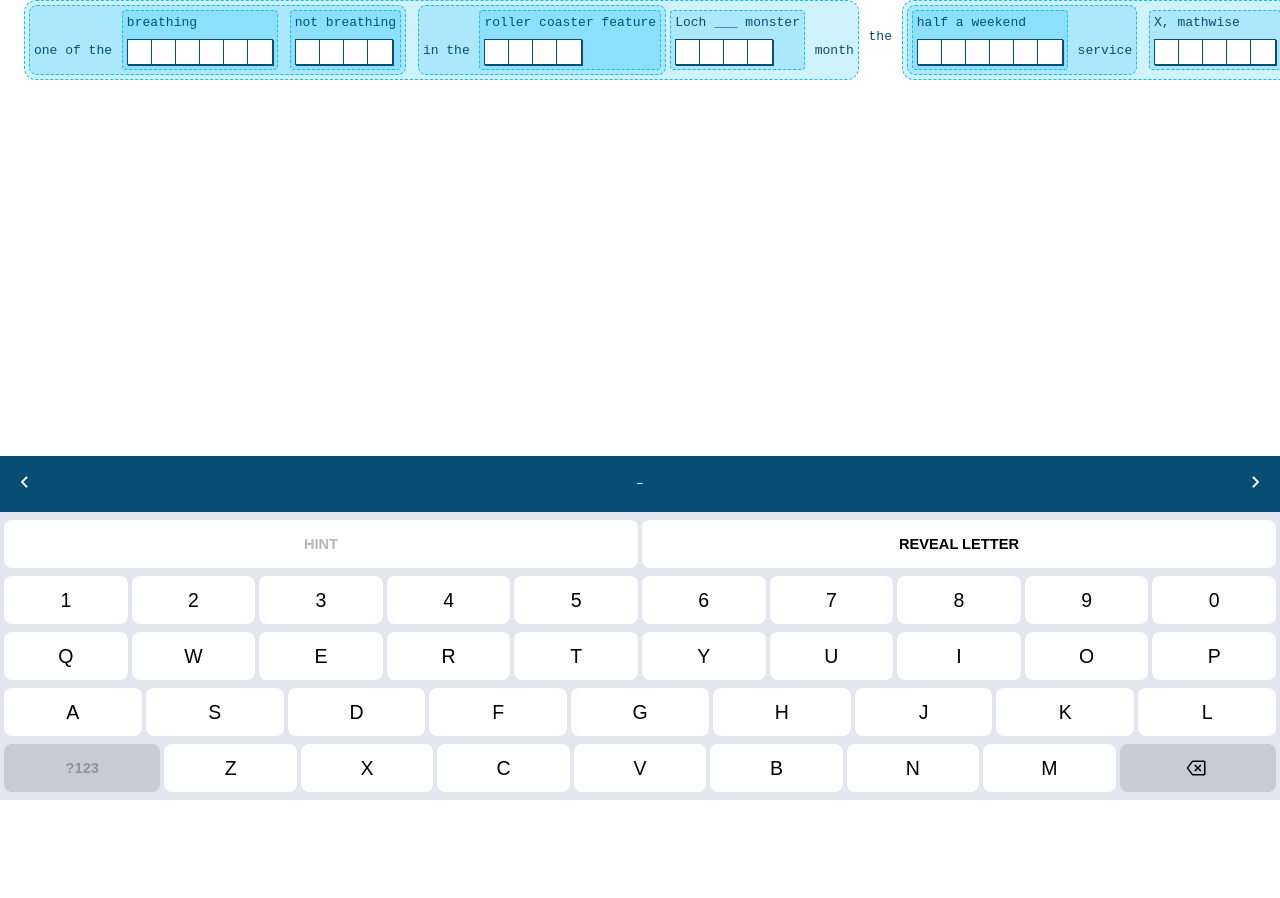
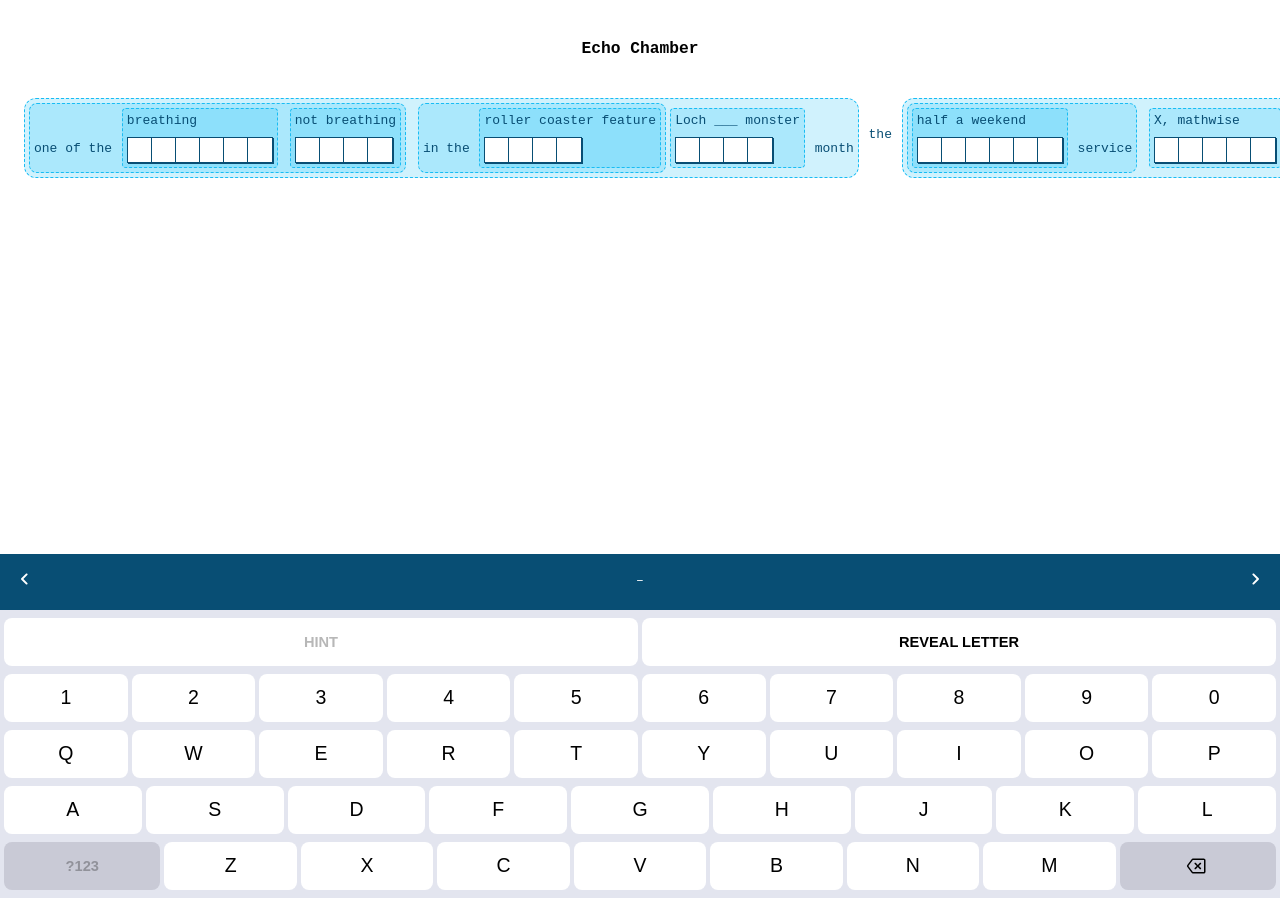
Before and after one commit to hugolynch/echo, a Svelte app: page / in a window 1280 px wide. Before the commit the page ends 800 px from the top, so only its background shows below. Built offline with nearby package versions, Linux system fonts and the light colour scheme.

Commit message:
Refine App.svelte component so we can still render/test Board

```diff
--- a/index.html
+++ b/index.html
@@ -1,15 +1,23 @@
 <!DOCTYPE html>
 <html>
-
   <head>
     <title>Echo Chamber</title>
     <meta name="viewport" content="width=device-width, initial-scale=1" />
     <link rel="icon" href="/favicon.svg" sizes="any">
+    <style>
+      * {
+        margin: 0px;
+        padding: 0px;
+        text-decoration: none;
+        box-sizing: border-box;
+      }
+      #app {
+        height: 100dvh;
+      }
+    </style>
   </head>
-
   <body>
     <div id="app"></div>
     <script type="module" src="/src/main.ts"></script>
   </body>
-
 </html>
--- a/src/App.svelte
+++ b/src/App.svelte
@@ -6,4 +6,12 @@
   let puzzle: Puzzle = puzzles[0]
 </script>
 
+<h1>Echo Chamber</h1>
 <Board {puzzle} />
+
+<style>
+  h1 {
+    margin: 5rem;
+    text-align: center;
+  }
+</style>
--- a/src/app.css
+++ /dev/null
@@ -1,15 +0,0 @@
-* {
-  margin: 0px;
-  padding: 0px;
-  text-decoration: none;
-  box-sizing: border-box;
-}
-
-#app {
-  display: flex;
-  flex-direction: column;
-  justify-content: space-between;
-  align-items: center;
-  text-align: center;
-  height: 100dvh;
-}
--- a/src/components/Board.svelte
+++ b/src/components/Board.svelte
@@ -33,12 +33,14 @@
      */
     function key(key: Key): void {
         const target = input(game.focused.clue, game.focused.input)
-         target?.dispatchEvent(new CustomEvent('key', {detail: key}))
+        target?.dispatchEvent(new CustomEvent('key', {detail: key}))
     }
 </script>
 
-<BoardClue />
-<Keyboard {key} />
+<div class="container">
+    <BoardClue />
+    <Keyboard {key} />
+</div>
 
 <style>
     :root {
@@ -47,4 +49,13 @@
         font-weight: 400;
         font-size: 62.5%;
     }
+
+    .container {
+        height: 100%;
+        display: flex;
+        flex-direction: column;
+        justify-content: space-between;
+        align-items: center;
+        text-align: center;
+      }
 </style>
--- a/src/main.ts
+++ b/src/main.ts
@@ -1,5 +1,4 @@
 import { mount } from 'svelte'
-import './app.css'
 import App from './App.svelte'
 
 const app = mount(App, {
```
Lines whose indentation alone changed are shown as unchanged.
